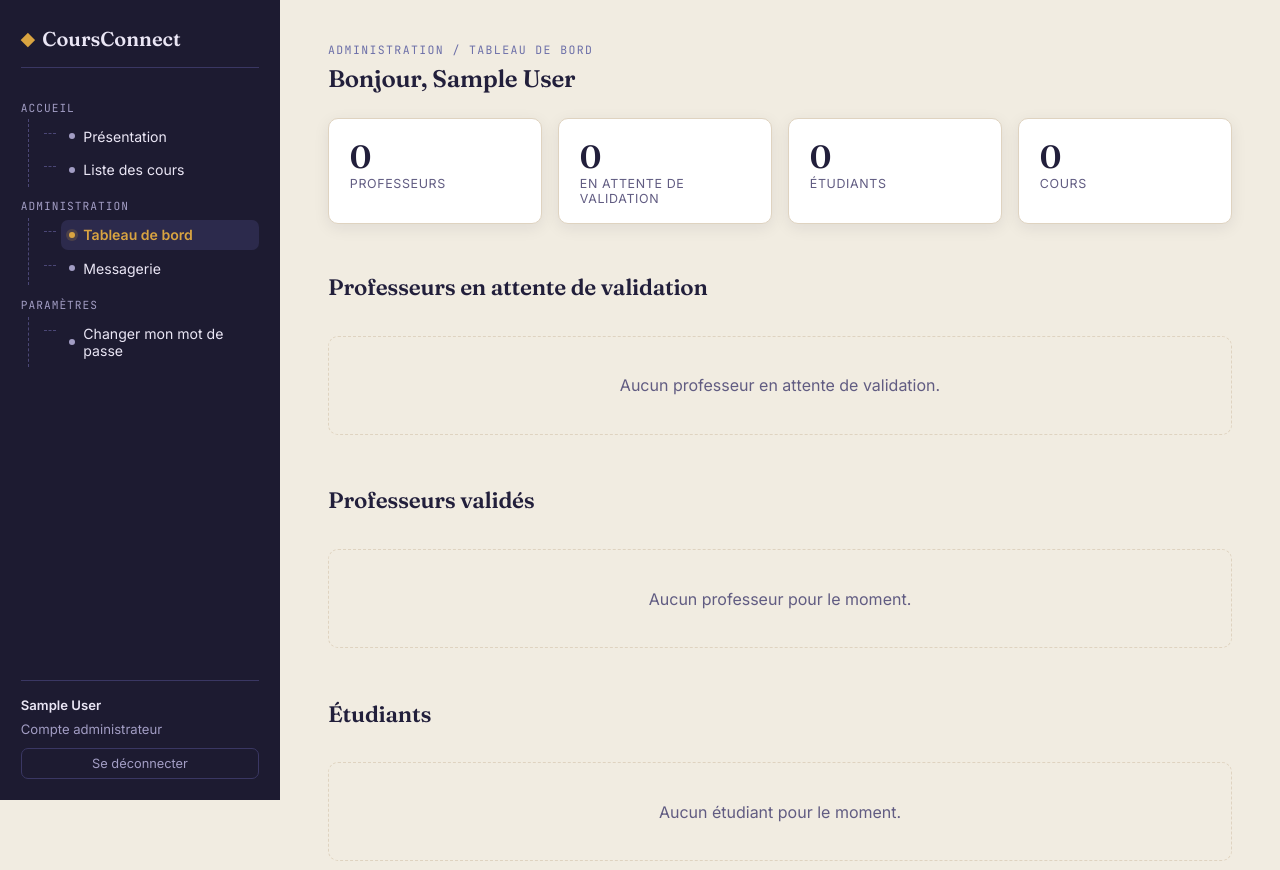
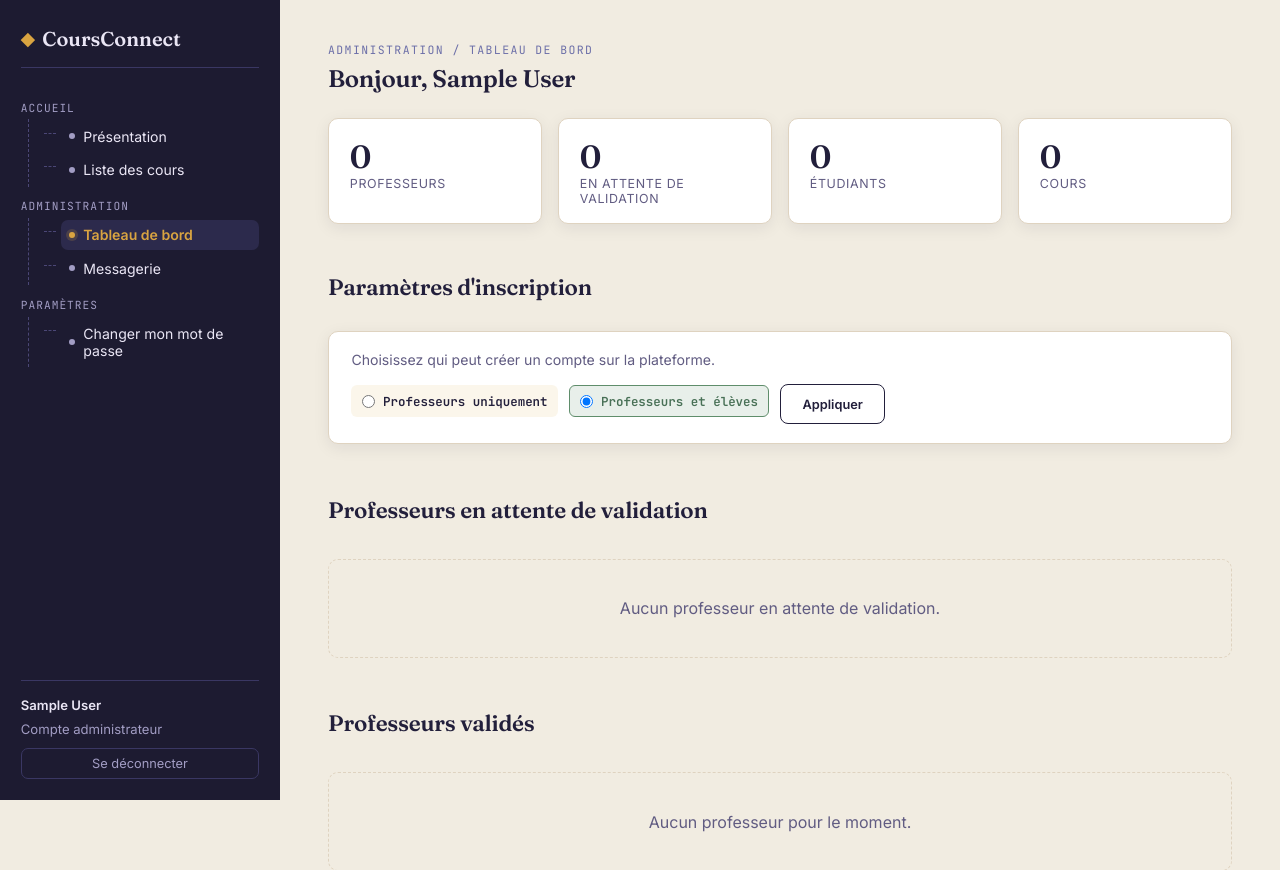
Before and after one commit to ben-b-06/projet-cours, a Flask app: page /admin/tableau-de-bord in a window 1280 px wide. Shown: the top 870 px of the page. Run offline with Flask 3, Linux system fonts and the light colour scheme; the visitor is signed in with stand-in values (Sample User, id 1); data comes from the database, SQL or seed files in the repository; data that the repository does not hold is empty; parts of the project's set-up code (start-up, migrations or seed data) failed here and were passed over.

Commit message:
Add files via upload

```diff
--- a/templates/admin_dashboard.html
+++ b/templates/admin_dashboard.html
@@ -9,6 +9,24 @@
     <div class="card stat-card"><div class="stat-num">{{ profs_en_attente|length }}</div><div class="stat-label">En attente de validation</div></div>
     <div class="card stat-card"><div class="stat-num">{{ etudiants|length }}</div><div class="stat-label">Étudiants</div></div>
     <div class="card stat-card"><div class="stat-num">{{ courses|length }}</div><div class="stat-label">Cours</div></div>
+  </div>
+
+  <div class="section-title" style="margin-bottom:0.8rem;"><h2>Paramètres d'inscription</h2></div>
+  <div class="card" style="padding:1.2rem 1.4rem;margin-bottom:2.2rem;">
+    <p style="color:var(--text-muted);font-size:0.88rem;margin:0 0 1rem;">
+      Choisissez qui peut créer un compte sur la plateforme.
+    </p>
+    <form method="post" action="{{ url_for('admin_definir_mode_inscription') }}" style="display:flex;flex-wrap:wrap;gap:0.7rem;align-items:center;">
+      <label class="slot-pick {{ 'is-mine' if registration_mode == 'profs' else '' }}" style="cursor:pointer;">
+        <input type="radio" name="registration_mode" value="profs" {{ 'checked' if registration_mode == 'profs' else '' }} onchange="this.form.requestSubmit()">
+        Professeurs uniquement
+      </label>
+      <label class="slot-pick {{ 'is-mine' if registration_mode == 'tous' else '' }}" style="cursor:pointer;">
+        <input type="radio" name="registration_mode" value="tous" {{ 'checked' if registration_mode == 'tous' else '' }} onchange="this.form.requestSubmit()">
+        Professeurs et élèves
+      </label>
+      <button class="btn btn-outline" type="submit" style="font-size:0.8rem;">Appliquer</button>
+    </form>
   </div>
 
   <div class="section-title"><h2>Professeurs en attente de validation</h2></div>
```
